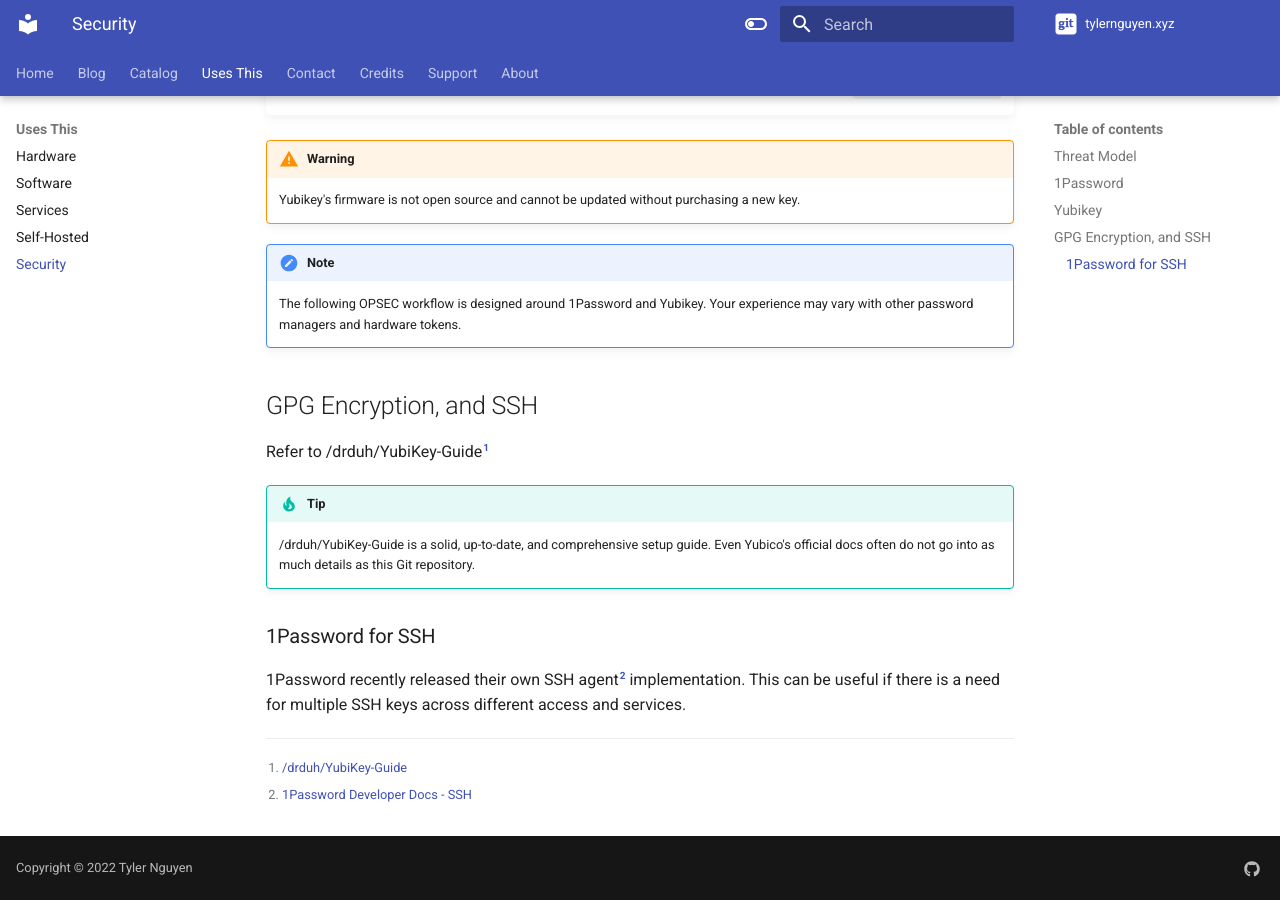
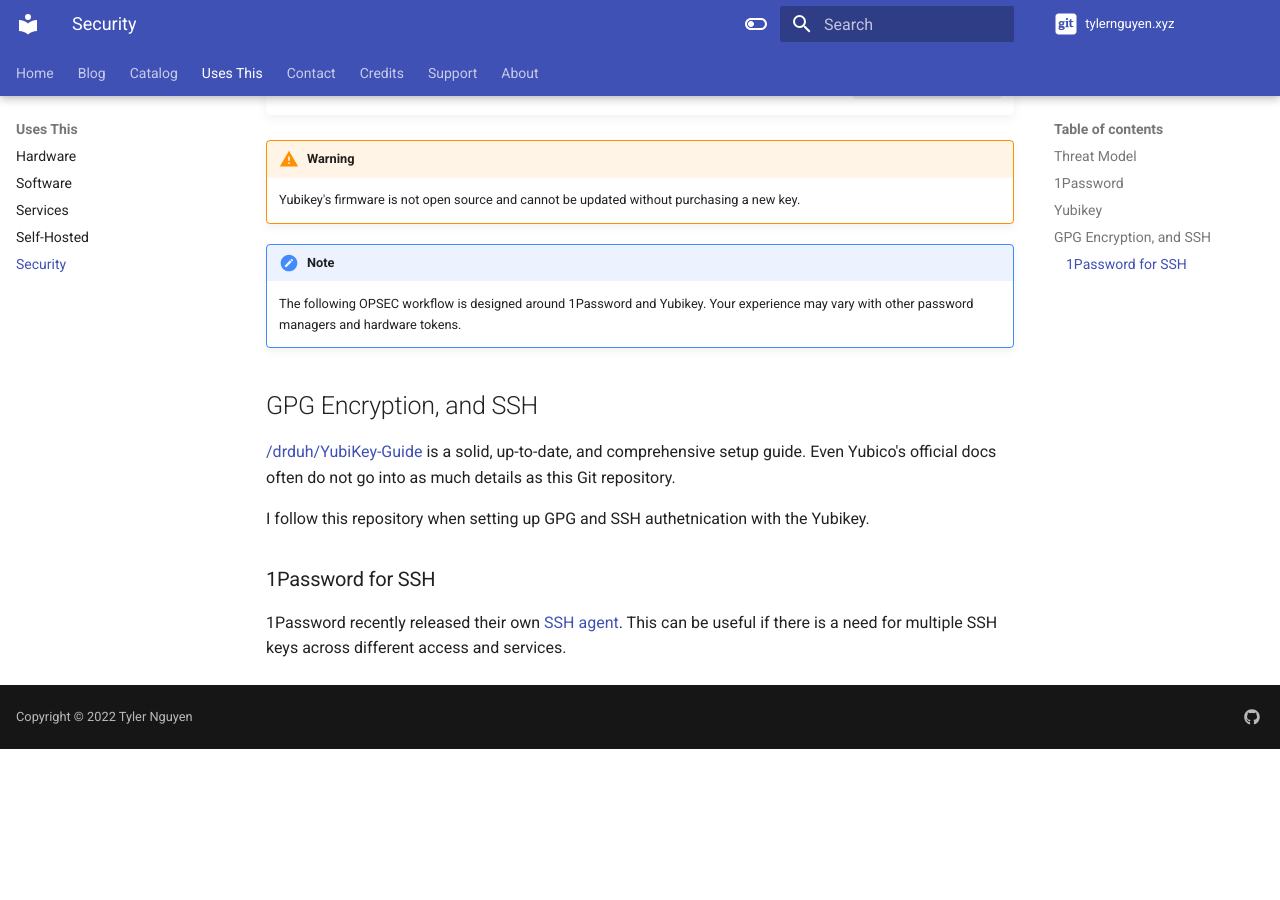
Before and after one commit to tylernguyen/tylernguyen.xyz, an MkDocs documentation site: the page built from docs/uses-this/security.md, in a window 1280 px wide and 900 px high, scrolled down 788 px. Built offline with MkDocs 1.6.1 and Material for MkDocs 9.7.7, drawn with Linux system fonts in a browser that asks for light colours; plug-ins that fetch from the network failed and are left out; comment, search, counter and statistics services are not loaded; after the commit the page ends 1537 px from its top, so only the background shows below that.

Commit message:
minor updates

```diff
--- a/docs/uses-this/security.md
+++ b/docs/uses-this/security.md
@@ -32,17 +32,13 @@
 !!! note
 
     The following OPSEC workflow is designed around 1Password and Yubikey. Your experience may vary with other password managers and hardware tokens.
+
 ## GPG Encryption, and SSH
 
-Refer to /drduh/YubiKey-Guide[^1]
+[/drduh/YubiKey-Guide](https://github.com/drduh/YubiKey-Guide) is a solid, up-to-date, and comprehensive setup guide. Even Yubico's official docs often do not go into as much details as this Git repository.
 
-!!! tip
-
-    /drduh/YubiKey-Guide is a solid, up-to-date, and comprehensive setup guide. Even Yubico's official docs often do not go into as much details as this Git repository.
+I follow this repository when setting up GPG and SSH authetnication with the Yubikey.
 
 ### 1Password for SSH
 
-1Password recently released their own SSH agent[^2] implementation. This can be useful if there is a need for multiple SSH keys across different access and services.
-
-[^1]: [/drduh/YubiKey-Guide](https://github.com/drduh/YubiKey-Guide)
-[^2]: [1Password Developer Docs - SSH](https://developer.1password.com/docs/ssh)
+1Password recently released their own [SSH agent](https://developer.1password.com/docs/ssh). This can be useful if there is a need for multiple SSH keys across different access and services.
```
Also changed, not shown: docs/catalog/websites.md (+1 -1 lines).
